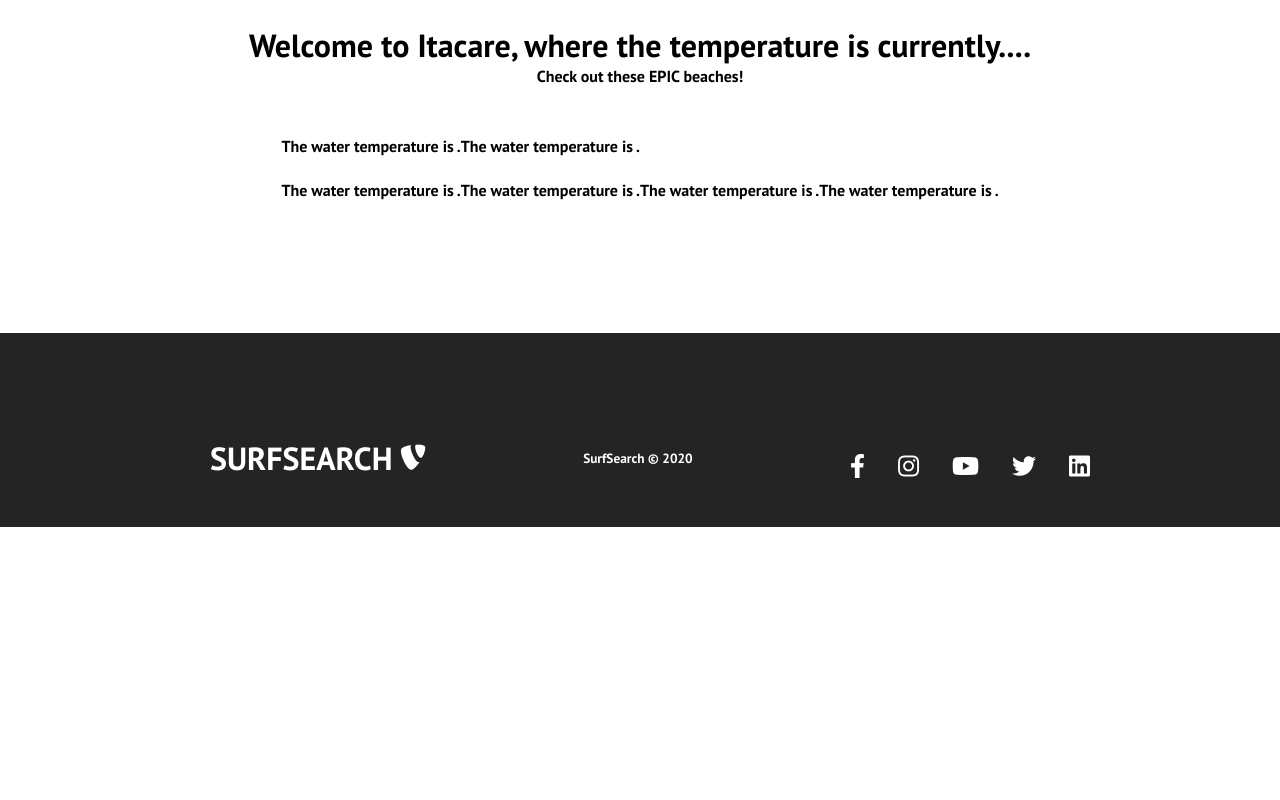
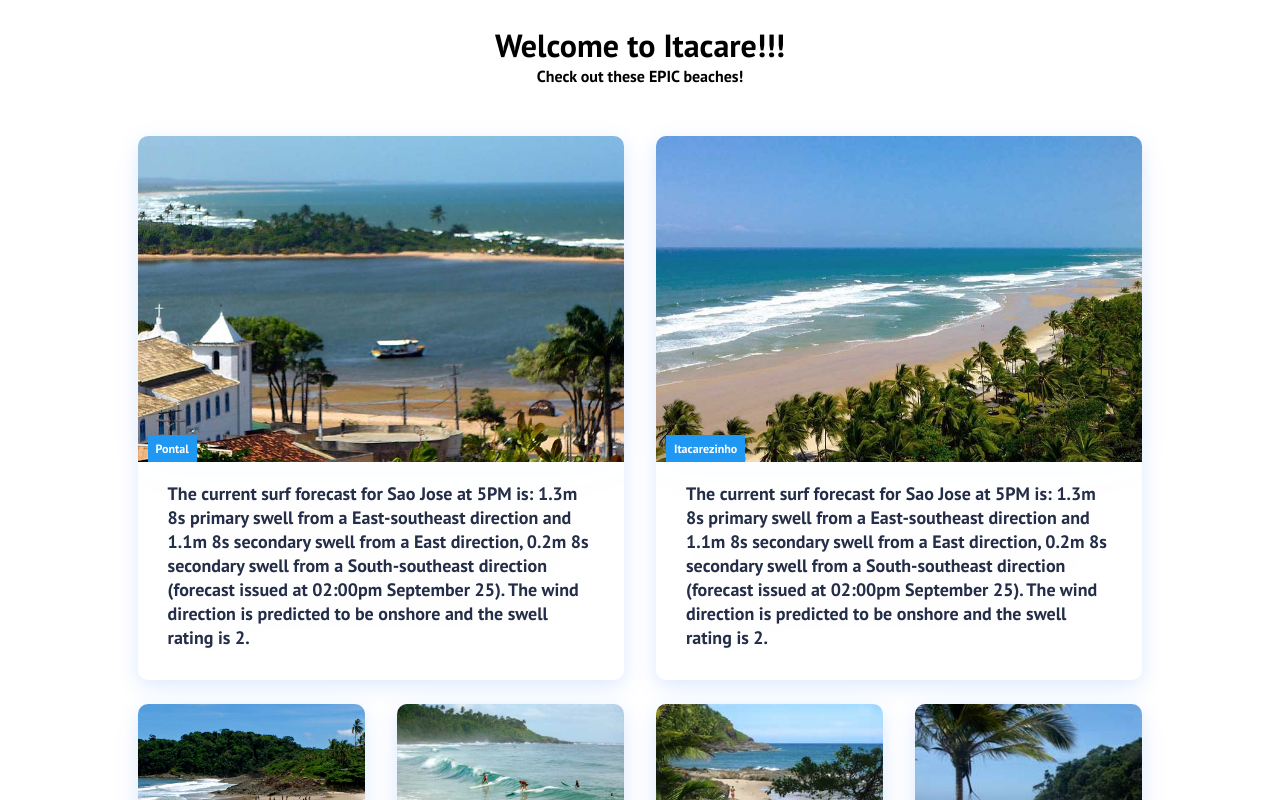
Before and after one commit to PadoSensei/SearchSurf, a React (Create React App) app in the folder react-frontend/: page / in a window 1280 px wide. Shown: the part 920-1720 px from the top of the page. Before the commit the page ends 1447 px from the top, so only its background shows below. Built offline with nearby package versions, Linux system fonts and the light colour scheme; no server answers.

Commit message:
Beach Info Added

```diff
--- /dev/null
+++ b/react-frontend/src/components/BeachInfo.js
@@ -0,0 +1,14 @@
+import React from 'react';
+
+function BeachInfo(props) {
+  return (
+    <>
+      <h1>{props.title}</h1>
+      <h3>{props.latest}</h3>
+      <h3>{props.forecast}</h3>
+      <p>{props.waterTemp}</p>
+    </>
+  );
+}
+
+export default BeachInfo;
--- a/react-frontend/src/components/CardItem.js
+++ b/react-frontend/src/components/CardItem.js
@@ -1,16 +1,23 @@
 import React from 'react';
-
+import { Link } from 'react-router-dom';
 
 function CardItem(props) {
   return (
     <>
-      <h1>{props.title}</h1>
-
-      <p>{props.latest} </p>
-
-      <p>{props.forecast} </p>
-
-      <p> The water temperature is {props.waterTemp}. </p>
+      <li className='cards__item'>
+        <Link className='cards__item__link' to={props.path}>
+          <figure className='cards__item__pic-wrap' data-category={props.label}>
+            <img
+              className='cards__item__img'
+              alt='Beach conditions'
+              src={props.src}
+            />
+          </figure>
+          <div className='cards__item__info'>
+            <h5 className='cards__item__text'>{props.text}</h5>
+          </div>
+        </Link>
+      </li>
     </>
   );
 }
--- a/react-frontend/src/components/Cards.js
+++ b/react-frontend/src/components/Cards.js
@@ -55,7 +55,7 @@ export default class Cards extends Component {
 
     return (
     <div className='cards'>
-      <h1>Welcome to Itacare, where the temperature is currently....</h1>
+      <h1>Welcome to Itacare!!!</h1>
       <p> Check out these EPIC beaches! </p>
       <div className='cards__container'>
         <div className='cards__wrapper'>
@@ -69,7 +69,7 @@ export default class Cards extends Component {
             />
             <CardItem
               src='BeachPictures\itacarezinho_restaurante.jpg'
-              //text='The current surf forecast for Sao Jose at 5PM is: 1.3m 8s primary swell from a East-southeast direction and 1.1m 8s secondary swell from a East direction, 0.2m 8s secondary swell from a South-southeast direction (forecast issued at 02:00pm September 25). The wind direction is predicted to be onshore and the swell rating is 2.'
+              text='The current surf forecast for Sao Jose at 5PM is: 1.3m 8s primary swell from a East-southeast direction and 1.1m 8s secondary swell from a East direction, 0.2m 8s secondary swell from a South-southeast direction (forecast issued at 02:00pm September 25). The wind direction is predicted to be onshore and the swell rating is 2.'
               label='Itacarezinho'
               path='/itacarezinho'
             />
@@ -83,19 +83,19 @@ export default class Cards extends Component {
             />
             <CardItem
               src='BeachPictures\surf_ribeira.jpg'
-              text='Report'
+              text=''
               label='Riberia'
               path='/Riberia'
             />
             <CardItem
               src='BeachPictures\havaizinho3.jpg'
-              //text={this.state.beaches.data.latest}
+              text=''
               label='Havaizinho'
               path='/Havaizinho'
             />
              <CardItem
               src='BeachPictures\jeribu1.jpg'
-              //text={this.state.beaches.data.latest}
+              text=''
               label='Jeribucacu'
               path='/Jeribucacu'
             />
--- a/react-frontend/src/components/pages/Havaizinho.js
+++ b/react-frontend/src/components/pages/Havaizinho.js
@@ -3,13 +3,13 @@ import '../../App.css';
 import Cards from '../Cards';
 import Hero from '../Hero';
 import Footer from '../Footer';
-import CardItem from '../CardItem'
+import BeachInfo from '../BeachInfo';
 
 export default function Havaizinho() {
   return (
     <>
       <Hero title='Havaizinho' src='BeachPictures\havaizinho_tarek_1600x518.jpg'/>
-      <CardItem text='hdehefhiwehfuweh' src='BeachPictures\jeribu4.jpg'/>
+      <BeachInfo />
       <Footer />
     </>
   );
--- a/react-frontend/src/components/pages/Itacarezinho.js
+++ b/react-frontend/src/components/pages/Itacarezinho.js
@@ -3,14 +3,15 @@ import '../../App.css';
 import Cards from '../Cards';
 import Hero from '../Hero';
 import Footer from '../Footer';
-import CardItem from '../CardItem'
+import CardItem from '../CardItem';
+import BeachInfo from '../BeachInfo';
 
 
 export default function Itacarezinho() {
   return (
     <>
       <Hero title='Itacarezinho' src='BeachPictures\itacarezinho_belavista_1600x518.jpg' />
-      <CardItem text='hdehefhiwehfuweh' src='BeachPictures\jeribu4.jpg'/>
+      <BeachInfo title='test' forecast='tests' latest='tetsts' waterTemp='euifdiuegfui' />
       <Footer />
     </>
   );
--- a/react-frontend/src/components/pages/Jeribucacu.js
+++ b/react-frontend/src/components/pages/Jeribucacu.js
@@ -5,12 +5,13 @@ import Cards from '../Cards';
 import Hero from '../Hero';
 import Footer from '../Footer';
 import CardItem from '../CardItem';
+import BeachInfo from '../BeachInfo';
 
 export default function Jeribucacu() {
   return (
     <>
       <Hero title='Jeribucau' src='BeachPictures\jeribucacu_1280x425.jpg' />
-      <CardItem text='hdehefhiwehfuweh' src='BeachPictures\jeribu4.jpg'/>
+      <BeachInfo />
 
       <Footer />
     </>
--- a/react-frontend/src/components/pages/Pontal.js
+++ b/react-frontend/src/components/pages/Pontal.js
@@ -4,13 +4,14 @@ import Cards from '../Cards';
 import Hero from '../Hero';
 import Footer from '../Footer';
 import CardItem from '../CardItem'
+import BeachInfo from '../BeachInfo';
 
 
 export default function Pontal() {
   return (
     <>
       <Hero title='Pontal' src='BeachPictures\aerea_pontal_1600x518.jpg' />
-      <CardItem text='hdehefhiwehfuweh' src='BeachPictures\jeribu4.jpg'/>
+      <BeachInfo />
 
       <Footer />
     </>
--- a/react-frontend/src/components/pages/Ribeira.js
+++ b/react-frontend/src/components/pages/Ribeira.js
@@ -5,12 +5,13 @@ import Cards from '../Cards';
 import Hero from '../Hero';
 import Footer from '../Footer';
 import CardItem from '../CardItem'
+import BeachInfo from '../BeachInfo';
 
 export default function Ribeira() {
   return (
     <>
       <Hero title='Ribeira' src='BeachPictures\ribeira_folhagem_1600x518.jpg' />
-      <CardItem text='hdehefhiwehfuweh' src='BeachPictures\jeribu4.jpg'/>
+      <BeachInfo />
       <Footer />
     </>
   );
--- a/react-frontend/src/components/pages/Tiririca.js
+++ b/react-frontend/src/components/pages/Tiririca.js
@@ -3,14 +3,15 @@ import '../../App.css';
 import Cards from '../Cards';
 import Hero from '../Hero';
 import Footer from '../Footer';
-import CardItem from '../CardItem'
+import CardItem from '../CardItem';
+import BeachInfo from '../BeachInfo';
 
 
 export default function Tiririca() {
   return (
     <>
       <Hero title='Tiririca' src='BeachPictures\tiririca_aereo_tarek.jpg'/>
-      <CardItem text='hdehefhiwehfuweh' src='BeachPictures\jeribu4.jpg'/>
+      <BeachInfo />
       <Footer />
     </>
   );
```
